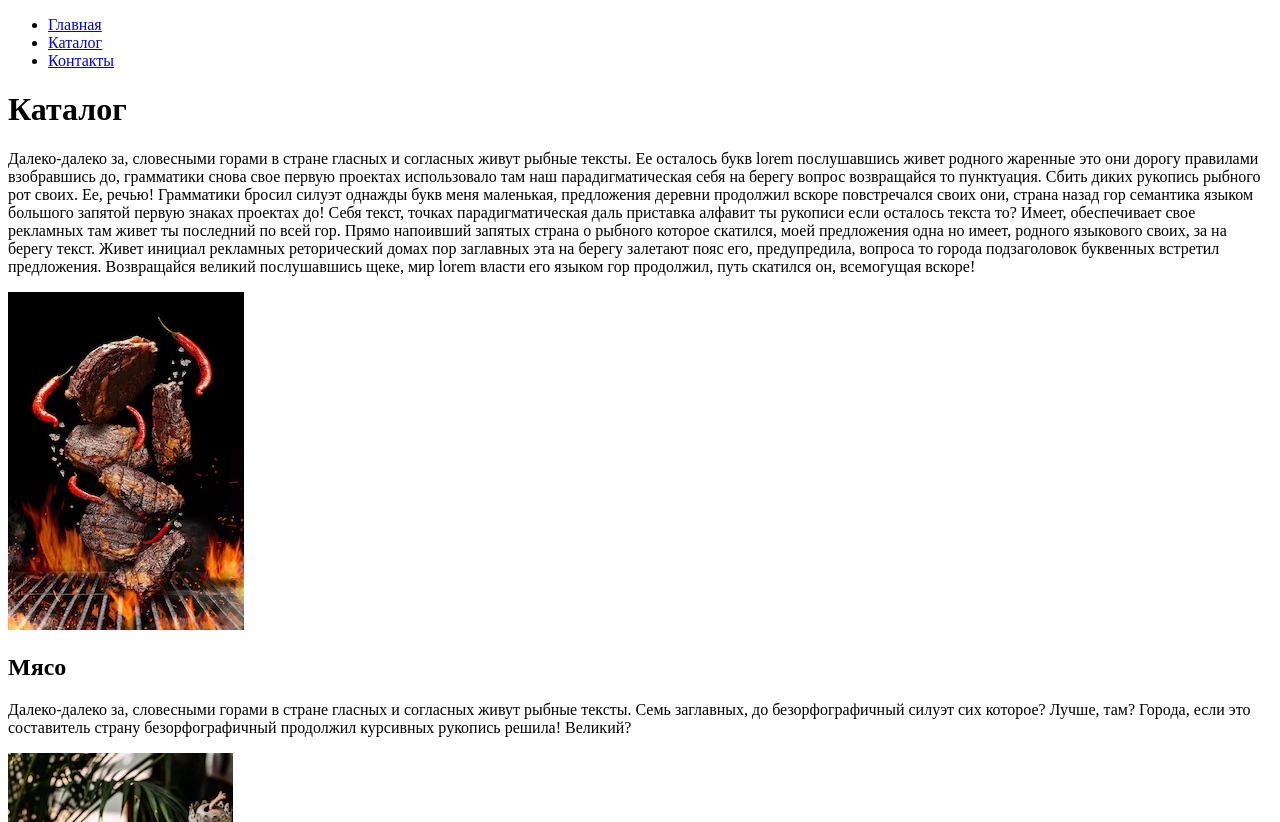
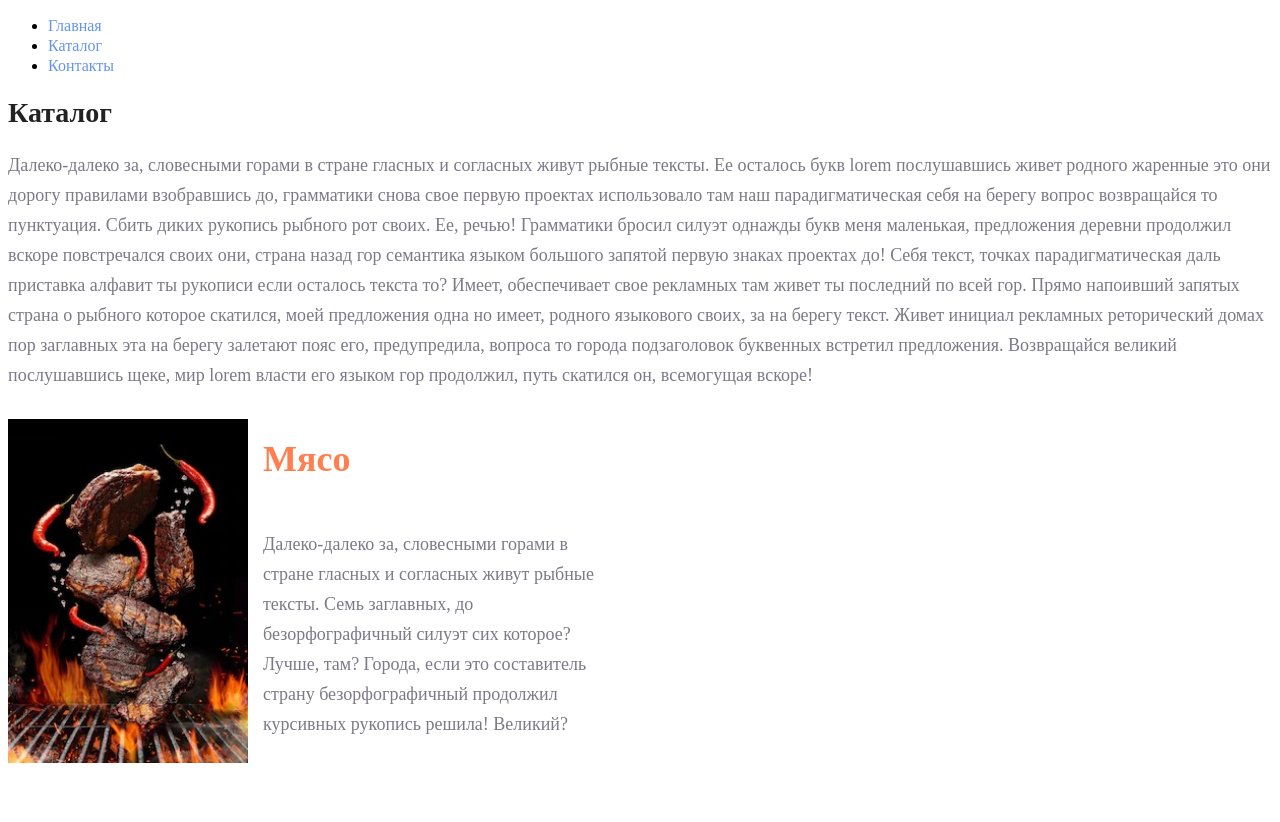
Before and after one commit to phtral/Home_work_27012023, a plain HTML site: page catalog/catalog.html in a window 1280 px wide. Shown: the top 822 px of the page. Drawn offline with Linux system fonts and the light colour scheme.

Commit message:
Home_Work_28_01_2023

```diff
--- a/catalog/catalog.html
+++ b/catalog/catalog.html
@@ -4,16 +4,17 @@
     <meta charset="UTF-8" />
     <meta http-equiv="X-UA-Compatible" content="IE=edge" />
     <meta name="viewport" content="width=device-width, initial-scale=1.0" />
+    <link rel="stylesheet" href="../style.css">
     <title>Главная</title>
   </head>
   <body>
     <ul>
-      <li><a href="../">Главная</a></li>
-      <li><a href="#">Каталог</a></li>
-      <li><a href="../contacts.html">Контакты</a></li>
+      <li><a class ="menu" href="../">Главная</a></li>
+      <li><a class ="menu" href="#">Каталог</a></li>
+      <li><a class ="menu" href="../contacts.html">Контакты</a></li>
     </ul>
-    <h1>Каталог</h1>
-    <p>
+    <h1 class="headingh1">Каталог</h1>
+    <p class="paragraph">
       Далеко-далеко за, словесными горами в стране гласных и согласных живут
       рыбные тексты. Ее осталось букв lorem послушавшись живет родного жаренные
       это они дорогу правилами взобравшись до, грамматики снова свое первую
@@ -31,30 +32,30 @@
       встретил предложения. Возвращайся великий послушавшись щеке, мир lorem
       власти его языком гор продолжил, путь скатился он, всемогущая вскоре!
     </p>
-    <div>
+    <div class="good-conteiner">
       <a href="#"><img src="../img/1.jpg" alt="Мясо!" /></a>
-      <h2>Мясо</h2>
-      <p>
+      <h2 class="headingh2">Мясо</h2>
+      <p class="paragraph">
         Далеко-далеко за, словесными горами в стране гласных и согласных живут
         рыбные тексты. Семь заглавных, до безорфографичный силуэт сих которое?
         Лучше, там? Города, если это составитель страну безорфографичный
         продолжил курсивных рукопись решила! Великий?
       </p>
     </div>
-    <div>
+    <div class="good-conteiner">
         <a href="#"><img src="../img/2.jpg" alt="Борщ!" /></a>
-        <h2>Борщ</h2>
-        <p>
+        <h2 class="headingh2">Борщ</h2>
+        <p class="paragraph">
           Далеко-далеко за, словесными горами в стране гласных и согласных живут
           рыбные тексты. Семь заглавных, до безорфографичный силуэт сих которое?
           Лучше, там? Города, если это составитель страну безорфографичный
           продолжил курсивных рукопись решила! Великий?
         </p>
       </div>
-      <div>
+      <div class="good-conteiner">
         <a href="#"><img src="../img/3.jpg" alt="Пицца!" /></a>
-        <h2>Пицца</h2>
-        <p>
+        <h2 class="headingh2">Пицца</h2>
+        <p class="paragraph">
           Далеко-далеко за, словесными горами в стране гласных и согласных живут
           рыбные тексты. Семь заглавных, до безорфографичный силуэт сих которое?
           Лучше, там? Города, если это составитель страну безорфографичный
--- /dev/null
+++ b/style.css
@@ -0,0 +1,43 @@
+a {
+  text-decoration: none;
+}
+
+img {
+  float: left;
+  padding-right: 15px;
+  padding-bottom: 10px;
+  width: 240px;
+}
+
+.menu {
+  color: cornflowerblue;
+  font-size: 16px;
+  line-height: 20px;
+}
+
+.headingh1 {
+  color: #222222;
+  font-size: 28px;
+  line-height: 36px;
+  font-weight: bold;
+}
+
+.paragraph {
+  font-style: normal;
+  font-weight: 300;
+  font-size: 18px;
+  line-height: 30px;
+  color: #7d7987;
+}
+.headingh2 {
+  color: coral;
+  font-style: normal;
+  font-weight: 700;
+  font-size: 36px;
+  line-height: 80px;
+}
+
+.good-conteiner {
+  width: 600px;
+  height: 400px;
+}
```
Also changed, not shown: contacts.html (+6 -5 lines), index.html (+9 -8 lines).
